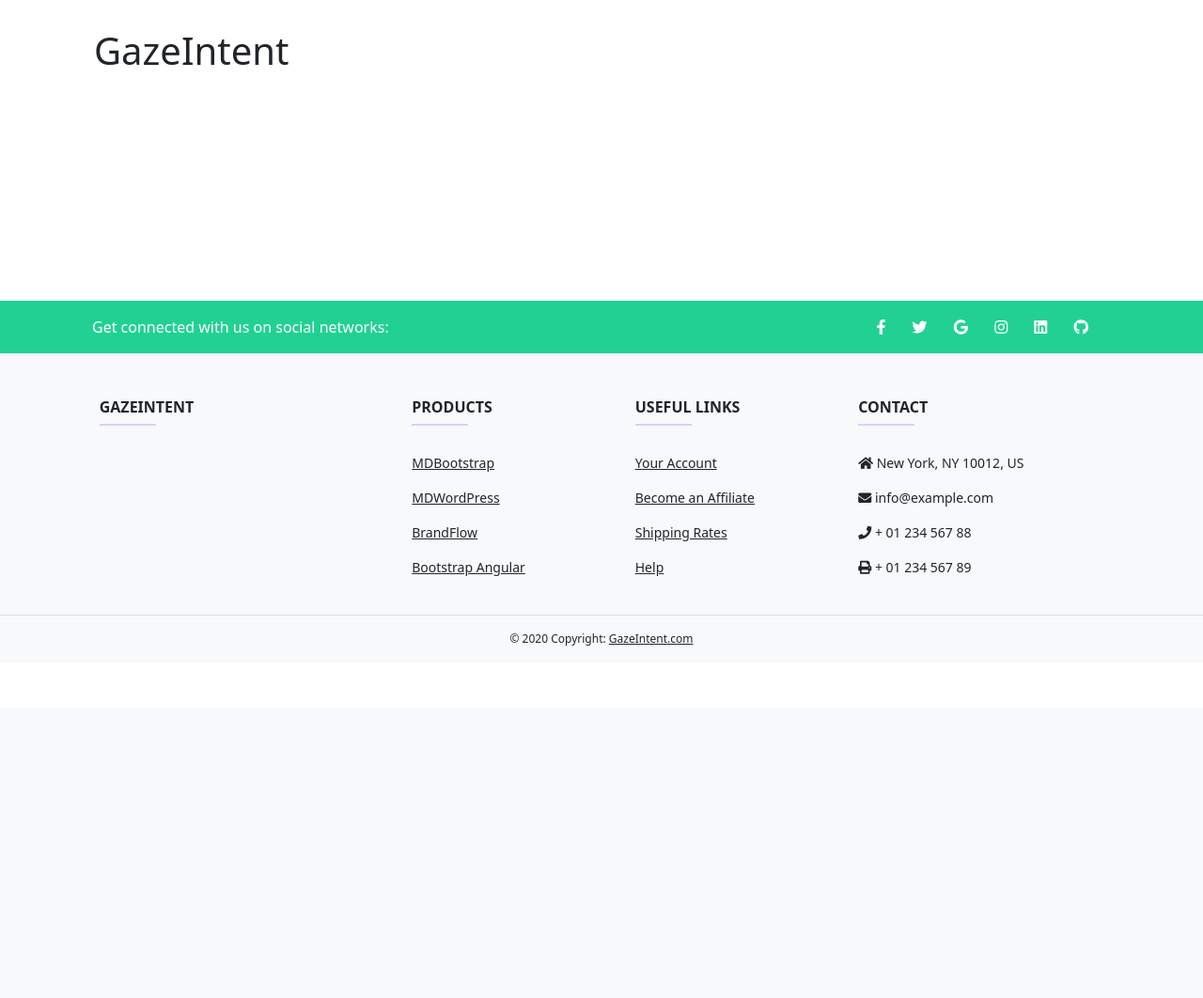
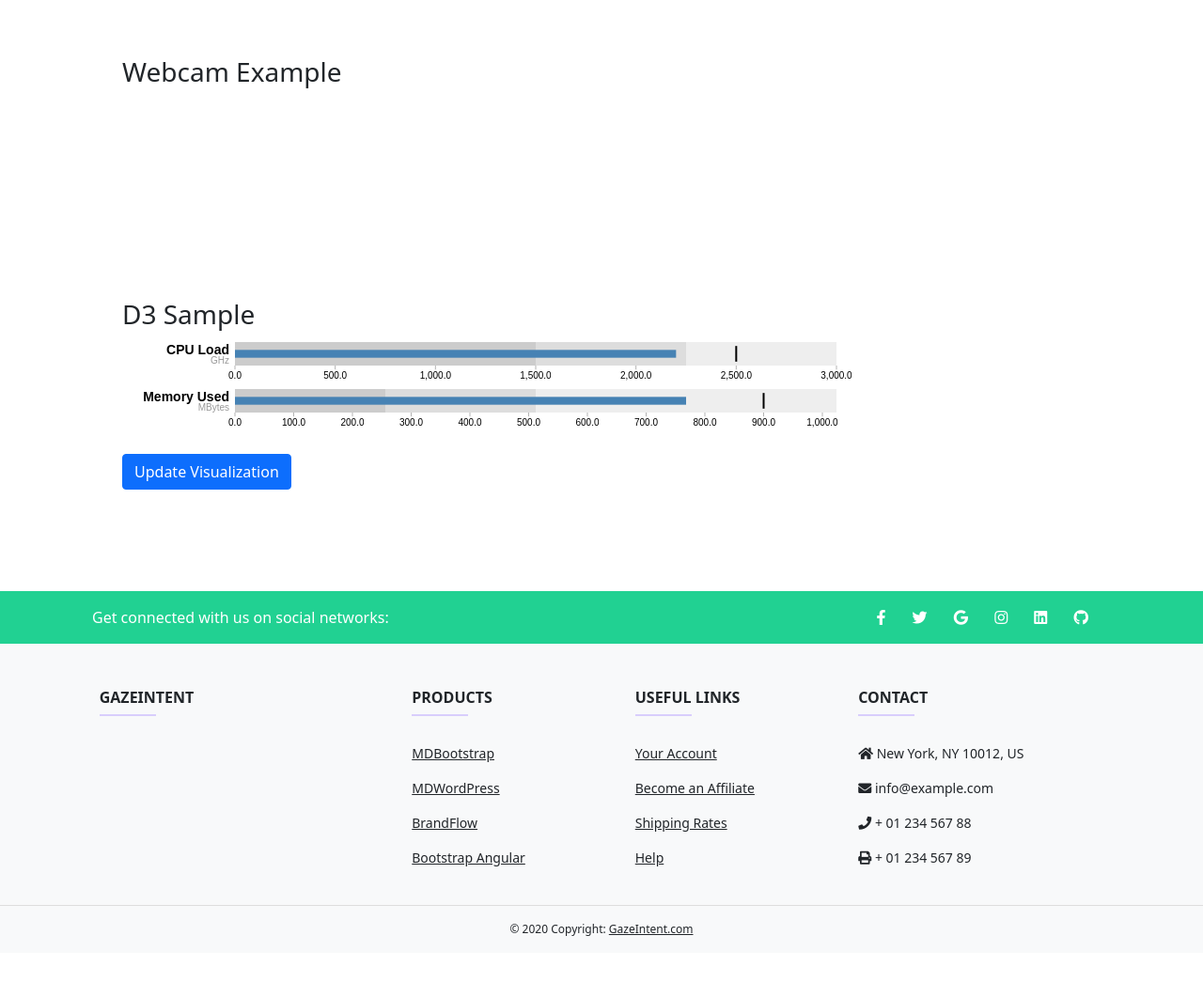
Before and after one commit to mpbunch/gazeintent, a Flask app: page / in a window 1280 px wide. Shown: the part 70-1132 px from the top of the page at 94% size. Before the commit the page ends 757 px from the top, so only its background shows below. Run offline with Flask 2, Linux system fonts and the light colour scheme; style sheets or scripts are compiled from the project's sources; some libraries are stand-ins or nearby versions.

Commit message:
adding d3 example

```diff
--- /dev/null
+++ b/app/static/css/d3sample.css
@@ -0,0 +1,39 @@
+.bullet {
+  font: 10px sans-serif;
+}
+
+.bullet .marker {
+  stroke: #000;
+  stroke-width: 2px;
+}
+
+.bullet .tick line {
+  stroke: #666;
+  stroke-width: .5px;
+}
+
+.bullet .range.s0 {
+  fill: #eee;
+}
+
+.bullet .range.s1 {
+  fill: #ddd;
+}
+
+.bullet .range.s2 {
+  fill: #ccc;
+}
+
+.bullet .measure.s0 {
+  fill: steelblue;
+}
+
+.bullet .title {
+  font-size: 14px;
+  font-weight: bold;
+}
+
+.bullet .subtitle {
+  fill: #999;
+}
+/*# sourceMappingURL=d3sample.css.map */
--- /dev/null
+++ b/app/static/css/d3sample.scss
@@ -0,0 +1,12 @@
+@import 'variables';
+
+
+.bullet { font: 10px sans-serif; }
+.bullet .marker { stroke: #000; stroke-width: 2px; }
+.bullet .tick line { stroke: #666; stroke-width: .5px; }
+.bullet .range.s0 { fill: #eee; }
+.bullet .range.s1 { fill: #ddd; }
+.bullet .range.s2 { fill: #ccc; }
+.bullet .measure.s0 { fill: steelblue; }
+.bullet .title { font-size: 14px; font-weight: bold; }
+.bullet .subtitle { fill: #999; }
--- /dev/null
+++ b/app/static/data/d3sample.json
@@ -0,0 +1,32 @@
+[
+    {
+        "title": "CPU Load",
+        "subtitle": "GHz",
+        "ranges": [
+            1500,
+            2250,
+            3000
+        ],
+        "measures": [
+            2200
+        ],
+        "markers": [
+            2500
+        ]
+    },
+    {
+        "title": "Memory Used",
+        "subtitle": "MBytes",
+        "ranges": [
+            256,
+            512,
+            1024
+        ],
+        "measures": [
+            768
+        ],
+        "markers": [
+            900
+        ]
+    }
+]
--- /dev/null
+++ b/app/static/js/bullet.js
@@ -0,0 +1,241 @@
+(function () {
+
+    // Chart design based on the recommendations of Stephen Few. Implementation
+    // based on the work of Clint Ivy, Jamie Love, and Jason Davies.
+    // http://projects.instantcognition.com/protovis/bulletchart/
+    d3.bullet = function () {
+        var orient = "left", // TODO top & bottom
+            reverse = false,
+            duration = 0,
+            ranges = bulletRanges,
+            markers = bulletMarkers,
+            measures = bulletMeasures,
+            width = 380,
+            height = 30,
+            tickFormat = d3.format(",.1f");
+
+        // For each small multiple…
+        function bullet(g) {
+            g.each(function (d, i) {
+                var rangez = ranges.call(this, d, i).slice().sort(d3.descending),
+                    markerz = markers.call(this, d, i).slice().sort(d3.descending),
+                    measurez = measures.call(this, d, i).slice().sort(d3.descending),
+                    g = d3.select(this);
+
+                // Compute the new x-scale.
+                var x1 = d3.scaleLinear()
+                    .domain([0, Math.max(rangez[0], markerz[0], measurez[0])])
+                    .range(reverse ? [width, 0] : [0, width]);
+
+                // Retrieve the old x-scale, if this is an update.
+                var x0 = this.__chart__ || d3.scaleLinear()
+                    .domain([0, Infinity])
+                    .range(x1.range());
+
+                // Stash the new scale.
+                this.__chart__ = x1;
+
+                // Derive width-scales from the x-scales.
+                var w0 = bulletWidth(x0),
+                    w1 = bulletWidth(x1);
+
+                // Update the range rects.
+                var range = g.selectAll("rect.range")
+                    .data(rangez);
+
+                range.enter().append("rect")
+                    .attr("class", function (d, i) { return "range s" + i; })
+                    .attr("width", w0)
+                    .attr("height", height)
+                    .attr("x", reverse ? x0 : 0)
+                    .transition()
+                    .duration(duration)
+                    .attr("width", w1)
+                    .attr("x", reverse ? x1 : 0);
+
+                range.transition()
+                    .duration(duration)
+                    .attr("x", reverse ? x1 : 0)
+                    .attr("width", w1)
+                    .attr("height", height);
+
+                // Update the measure rects.
+                var measure = g.selectAll("rect.measure")
+                    .data(measurez);
+
+                measure.enter().append("rect")
+                    .attr("class", function (d, i) { return "measure s" + i; })
+                    .attr("width", w0)
+                    .attr("height", height / 3)
+                    .attr("x", reverse ? x0 : 0)
+                    .attr("y", height / 3)
+                    .transition()
+                    .duration(duration)
+                    .attr("width", w1)
+                    .attr("x", reverse ? x1 : 0);
+
+                measure.transition()
+                    .duration(duration)
+                    .attr("width", w1)
+                    .attr("height", height / 3)
+                    .attr("x", reverse ? x1 : 0)
+                    .attr("y", height / 3);
+
+                // Update the marker lines.
+                var marker = g.selectAll("line.marker")
+                    .data(markerz);
+
+                marker.enter().append("line")
+                    .attr("class", "marker")
+                    .attr("x1", x0)
+                    .attr("x2", x0)
+                    .attr("y1", height / 6)
+                    .attr("y2", height * 5 / 6)
+                    .transition()
+                    .duration(duration)
+                    .attr("x1", x1)
+                    .attr("x2", x1);
+
+                marker.transition()
+                    .duration(duration)
+                    .attr("x1", x1)
+                    .attr("x2", x1)
+                    .attr("y1", height / 6)
+                    .attr("y2", height * 5 / 6);
+
+                // Compute the tick format.
+                var format = tickFormat || x1.tickFormat(8);
+
+                // Update the tick groups.
+                var tick = g.selectAll("g.tick")
+                    .data(x1.ticks(8), function (d) {
+                        return this.textContent || format(d);
+                    });
+
+                // Initialize the ticks with the old scale, x0.
+                var tickEnter = tick.enter().append("g")
+                    .attr("class", "tick")
+                    .attr("transform", bulletTranslate(x0))
+                    .style("opacity", 1e-6);
+
+                tickEnter.append("line")
+                    .attr("y1", height)
+                    .attr("y2", height * 7 / 6);
+
+                tickEnter.append("text")
+                    .attr("text-anchor", "middle")
+                    .attr("dy", "1em")
+                    .attr("y", height * 7 / 6)
+                    .text(format);
+
+                // Transition the entering ticks to the new scale, x1.
+                tickEnter.transition()
+                    .duration(duration)
+                    .attr("transform", bulletTranslate(x1))
+                    .style("opacity", 1);
+
+                // Transition the updating ticks to the new scale, x1.
+                var tickUpdate = tick.transition()
+                    .duration(duration)
+                    .attr("transform", bulletTranslate(x1))
+                    .style("opacity", 1);
+
+                tickUpdate.select("line")
+                    .attr("y1", height)
+                    .attr("y2", height * 7 / 6);
+
+                tickUpdate.select("text")
+                    .attr("y", height * 7 / 6);
+
+                // Transition the exiting ticks to the new scale, x1.
+                tick.exit().transition()
+                    .duration(duration)
+                    .attr("transform", bulletTranslate(x1))
+                    .style("opacity", 1e-6)
+                    .remove();
+            });
+            //d3.timer.flush();
+        }
+
+        // left, right, top, bottom
+        bullet.orient = function (x) {
+            if (!arguments.length) return orient;
+            orient = x;
+            reverse = orient == "right" || orient == "bottom";
+            return bullet;
+        };
+
+        // ranges (bad, satisfactory, good)
+        bullet.ranges = function (x) {
+            if (!arguments.length) return ranges;
+            ranges = x;
+            return bullet;
+        };
+
+        // markers (previous, goal)
+        bullet.markers = function (x) {
+            if (!arguments.length) return markers;
+            markers = x;
+            return bullet;
+        };
+
+        // measures (actual, forecast)
+        bullet.measures = function (x) {
+            if (!arguments.length) return measures;
+            measures = x;
+            return bullet;
+        };
+
+        bullet.width = function (x) {
+            if (!arguments.length) return width;
+            width = x;
+            return bullet;
+        };
+
+        bullet.height = function (x) {
+            if (!arguments.length) return height;
+            height = x;
+            return bullet;
+        };
+
+        bullet.tickFormat = function (x) {
+            if (!arguments.length) return tickFormat;
+            tickFormat = x;
+            return bullet;
+        };
+
+        bullet.duration = function (x) {
+            if (!arguments.length) return duration;
+            duration = x;
+            return bullet;
+        };
+
+        return bullet;
+    };
+
+    function bulletRanges(d) {
+        return d.ranges;
+    }
+
+    function bulletMarkers(d) {
+        return d.markers;
+    }
+
+    function bulletMeasures(d) {
+        return d.measures;
+    }
+
+    function bulletTranslate(x) {
+        return function (d) {
+            return "translate(" + x(d) + ",0)";
+        };
+    }
+
+    function bulletWidth(x) {
+        var x0 = x(0);
+        return function (d) {
+            return Math.abs(x(d) - x0);
+        };
+    }
+
+})();
--- /dev/null
+++ b/app/static/js/d3sample.js
@@ -0,0 +1,52 @@
+
+var margin = { top: 5, right: 40, bottom: 20, left: 120 },
+    width = 800 - margin.left - margin.right,
+    height = 50 - margin.top - margin.bottom;
+
+var chart = d3.bullet()
+    .width(width)
+    .height(height);
+
+d3.json("static/data/d3sample.json").then(function (data) {
+
+    var svg = d3.select("d3").selectAll("svg")
+        .data(data)
+        .enter().append("svg")
+        .attr("class", "bullet")
+        .attr("width", width + margin.left + margin.right)
+        .attr("height", height + margin.top + margin.bottom)
+        .append("g")
+        .attr("transform", "translate(" + margin.left + "," + margin.top + ")")
+        .call(chart);
+
+    var title = svg.append("g")
+        .style("text-anchor", "end")
+        .attr("transform", "translate(-6," + height / 2 + ")");
+
+    title.append("text")
+        .attr("class", "title")
+        .text(function (d) { return d.title; });
+
+    title.append("text")
+        .attr("class", "subtitle")
+        .attr("dy", "1em")
+        .text(function (d) { return d.subtitle; });
+
+    d3.selectAll("button").on("click", function () {
+        svg.datum(randomize).call(chart.duration(1000));
+    });
+});
+
+function randomize(d) {
+    if (!d.randomizer) d.randomizer = randomizer(d);
+    d.markers = d.markers.map(d.randomizer);
+    d.measures = d.measures.map(d.randomizer);
+    return d;
+}
+
+function randomizer(d) {
+    var k = d3.max(d.ranges) * .2;
+    return function (d) {
+        return Math.max(0, d + k * (Math.random() - .5));
+    };
+}
--- /dev/null
+++ b/app/templates/d3sample.html
@@ -0,0 +1,11 @@
+<link rel="stylesheet" href="static/css/d3sample.css">
+<div class="section">
+    <h3>D3 Sample</h3>
+    <div class="">
+        <d3></d3>
+    </div>
+    <div class="mt-4">
+        <button class="btn btn-primary">Update Visualization</button>
+    </div>
+</div>
+<!-- The graph is appended to the d3 tag-->
--- a/app/templates/index.html
+++ b/app/templates/index.html
@@ -1,7 +1,8 @@
 {% extends "layout.html" %}
 {% block content %}
 
-<h1> GazeIntent </h1>
 {% include "webcam.html" %}
 
+{% include "d3sample.html" %}
+
 {% endblock %}
--- a/app/templates/layout.html
+++ b/app/templates/layout.html
@@ -32,6 +32,9 @@
 
     <!-- Load scripts after dom load -->
     <script src="static/js/webcam.js"></script>
+    <script src="https://d3js.org/d3.v7.min.js"></script>
+    <script src="static/js/bullet.js"></script>
+    <script src="static/js/d3sample.js"></script>
 </body>
 
 </html>
--- a/app/templates/webcam.html
+++ b/app/templates/webcam.html
@@ -1,3 +1,4 @@
-<video autoplay="true" id="videoElement">
-
-</video>
+<div class="section">
+    <h3>Webcam Example</h3>
+    <video autoplay="true" id="videoElement"></video>
+</div>
```
Also changed, not shown: 1 other file.
